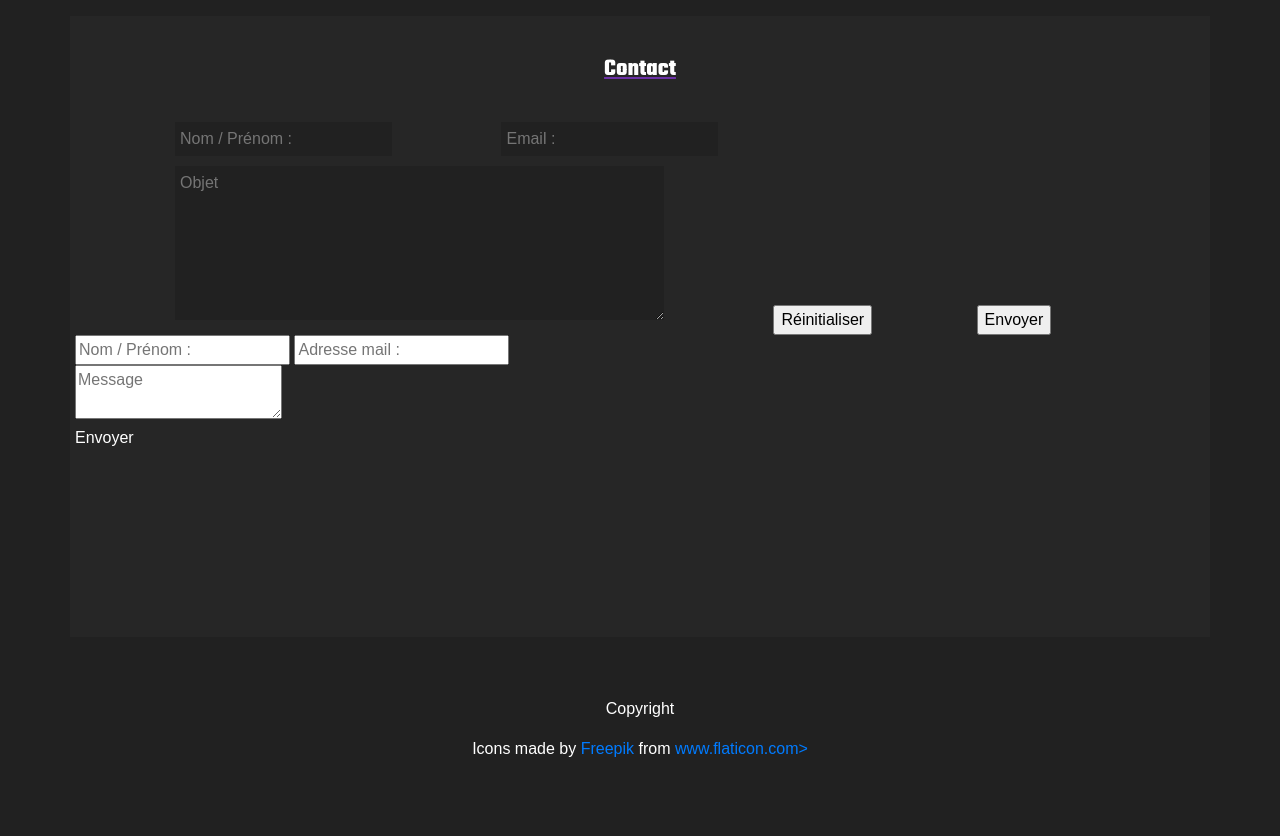
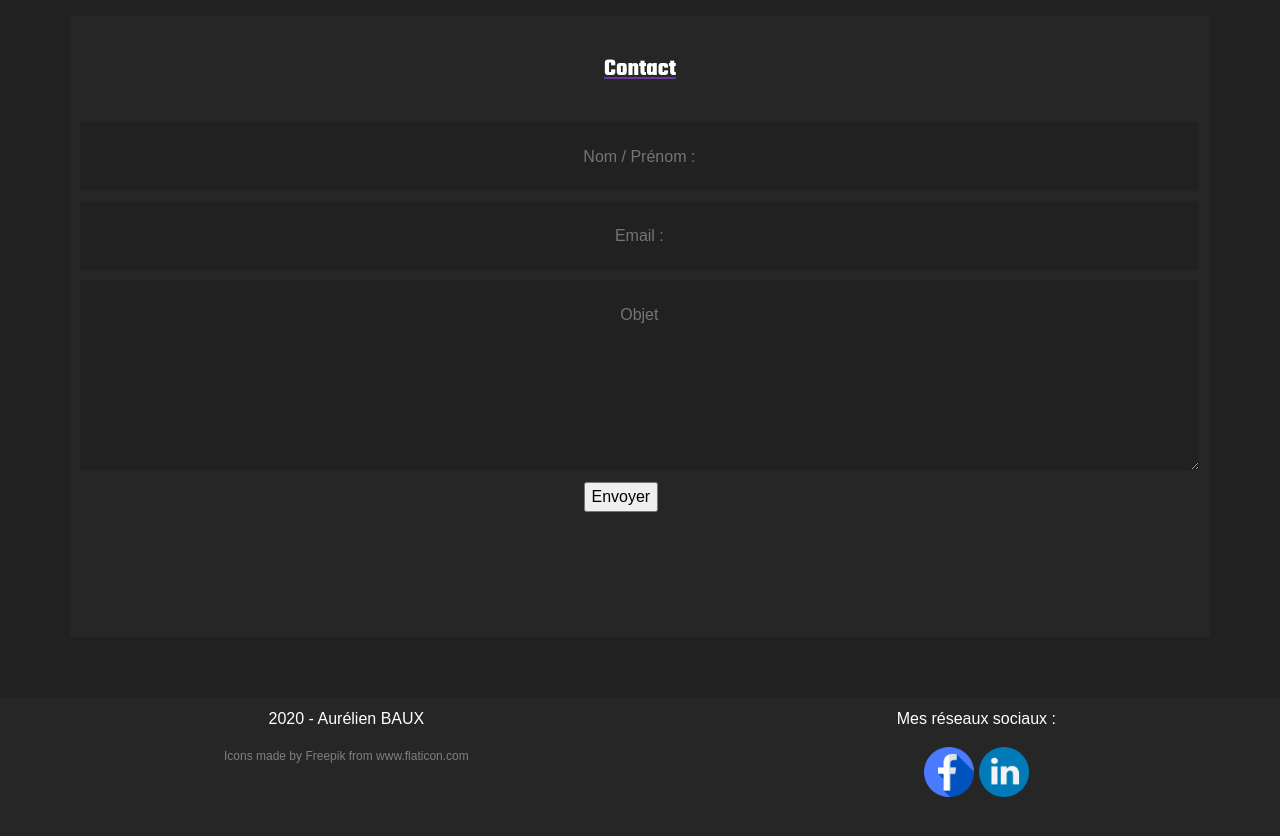
Before and after one commit to Baubaux/Mon-cv, a website: page index.html in a window 1280 px wide. Shown: the part 1820-2656 px from the top of the page. Before the commit the page ends 2581 px from the top, so only its background shows below. Drawn offline with nearby package versions, Linux system fonts and the light colour scheme; files that its build step writes are made by us from their sources; a web font is replaced by a local one.

Commit message:
Dernières mises à jour du portfolio

```diff
--- a/index.html
+++ b/index.html
@@ -207,8 +207,11 @@
 
     <div class="container container-nouv">
       <h2 class="container_title" id="Nouveautés">Nouveautés</h2>
-      <p class="container-paragraph">20 Novembre 2020</p>
-      <p class="container-paragraph">Réalisation de ce CV / Portfolio lors de la formation Développeur web</p>
+      <p class="container-paragraph">Novembre 2020</p>
+      <ul>
+        <li>Réalisation de ce CV / Portfolio lors de la formation Développeur web</li>
+        <li>Projet Humans First (en cours)</li>
+      </ul>
     </div>
 
     <!-- <hr class="separator" width="50%" size="6" color="#6C32A6"> -->
@@ -219,27 +222,25 @@
         <input class="form" name="Name/surname" type="text" placeholder="Nom / Prénom :">
         <input class="form" name="Email" type="text" placeholder="Email :">
         <textarea class="form" name="Objet" id="" cols="50" rows="6" placeholder="Objet"></textarea>
-        <input class="form_submit" type="reset" name="Réinitialiser" value="Réinitialiser">
         <input class="form_submit" type="submit" value="Envoyer">
-      </div>
-      <div class="input-fields">
-        <input type="text" class="input" placeholder="Nom / Prénom :">
-        <input type="text" class="input" placeholder="Adresse mail :">
-      </div>
-      <div class="message">
-        <textarea placeholder="Message"></textarea>
-        <div class="btn">Envoyer</div>
       </div>
     </div>
   </div>
 
 <footer class="footer">
-  <div>
-    <p>Copyright</p>
-    <p><div>Icons made by <a href="https://www.flaticon.com/authors/freepik" title="Freepik">Freepik</a> from <a href="https://www.flaticon.com/" title="Flaticon">www.flaticon.com></a></div></p>
+  <div class="footer-content">
+    <div>
+      <p>2020 - Aurélien BAUX</p>
+      <div class="credit">Icons made by Freepik from www.flaticon.com</div>
+    </div>
+    <div>
+      <p>Mes réseaux sociaux :</p>
+      <a href="https://www.facebook.com/aurelien.baux"> <img class="rs" src="img/001-facebook.png" alt="Logo Facebook"> </a>
+      <a href="https://www.linkedin.com/in/aur%C3%A9lienbaux/"> <img class="rs" src="img/003-linkedin.png" alt="Logo LinkedIn"> </a>
+    </div>
   </div>
 </footer>
-<script src="https://code.jquery.com/jquery-3.2.1.slim.min.js" integrity="sha384-KJ3o2DKtIkvYIK3UENzmM7KCkRr/rE9/Qpg6aAZGJwFDMVNA/GpGFF93hXpG5KkN" crossorigin="anonymous"></script>
+<scri1pt src="https://code.jquery.com/jquery-3.2.1.slim.min.js" integrity="sha384-KJ3o2DKtIkvYIK3UENzmM7KCkRr/rE9/Qpg6aAZGJwFDMVNA/GpGFF93hXpG5KkN" crossorigin="anonymous"></script>
 <script src="https://cdnjs.cloudflare.com/ajax/libs/popper.js/1.12.9/umd/popper.min.js" integrity="sha384-ApNbgh9B+Y1QKtv3Rn7W3mgPxhU9K/ScQsAP7hUibX39j7fakFPskvXusvfa0b4Q" crossorigin="anonymous"></script>
 <script src="https://maxcdn.bootstrapcdn.com/bootstrap/4.0.0/js/bootstrap.min.js" integrity="sha384-JZR6Spejh4U02d8jOt6vLEHfe/JQGiRRSQQxSfFWpi1MquVdAyjUar5+76PVCmYl" crossorigin="anonymous"></script>
 </body>
--- a/scss/layout/_container.scss
+++ b/scss/layout/_container.scss
@@ -9,6 +9,7 @@
 
 .container-paragraph {
     margin: 20px;
+    text-align: center;
 }
 
 .container_title {
@@ -21,14 +22,16 @@
 
 .form {
     margin: 5px;
-    padding: 5px;
+    padding: 2%;
+    width: 98%;
+    text-align: center;
     background-color: $color-background;
     color: white;
     border: none;
 }
 
 .form_submit {
-    margin-left: 20px;
+    margin-left: 42%;
 }
 
 .skills {
@@ -67,7 +70,27 @@
     position: relative;
 }
 
-@media (min-width: 990px) {
+.credit {
+    font-size: 12px;
+    color: gray;
+}
+
+.footer {
+    background-color: $color-container;
+    height: 150px;
+}
+
+.footer-content {
+    padding: 10px;
+    display: flex;
+    justify-content: space-around;
+}
+
+.rs {
+    max-width: 50px;
+}
+
+@media screen and (min-width: 990px) {
     .main-container {
         display: grid;
         grid-template-columns: repeat(2, 1fr);
@@ -124,15 +147,15 @@
     }
 
     .form {
-        margin-left: 100px;
+        width: 99%;
     }
 
     .form_submit {
-        margin-left: 100px;
+        margin-left: 45%;
     }
 }
 
-@media (min-width: 1200px) {
+@media screen and (min-width: 1200px) {
     .main-container {
         display: grid;
         grid-template-columns: repeat(3, 1fr);
@@ -188,7 +211,7 @@
     }
 }
 
-@media (min-width: 1500px) {
+@media screen and (min-width: 1500px) {
     .main-container {
         display: grid;
         grid-template-columns: repeat(3, 1fr);
```
